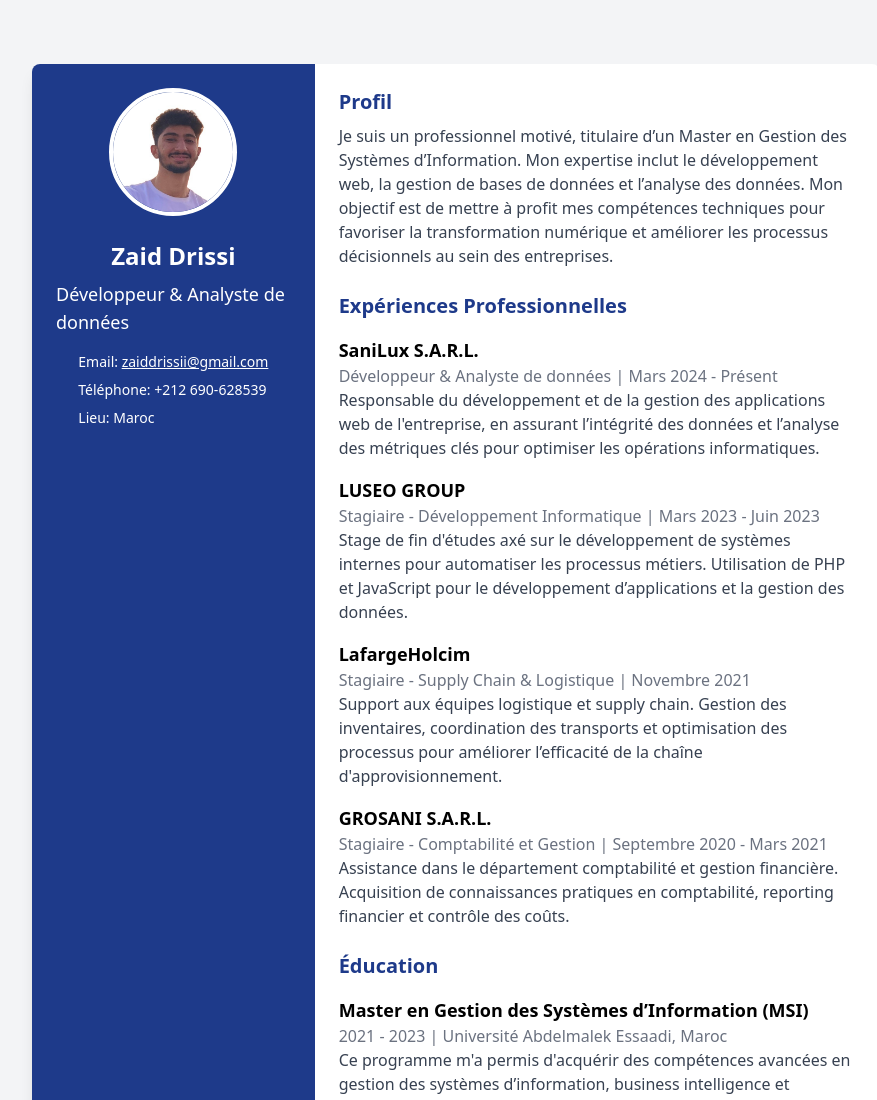
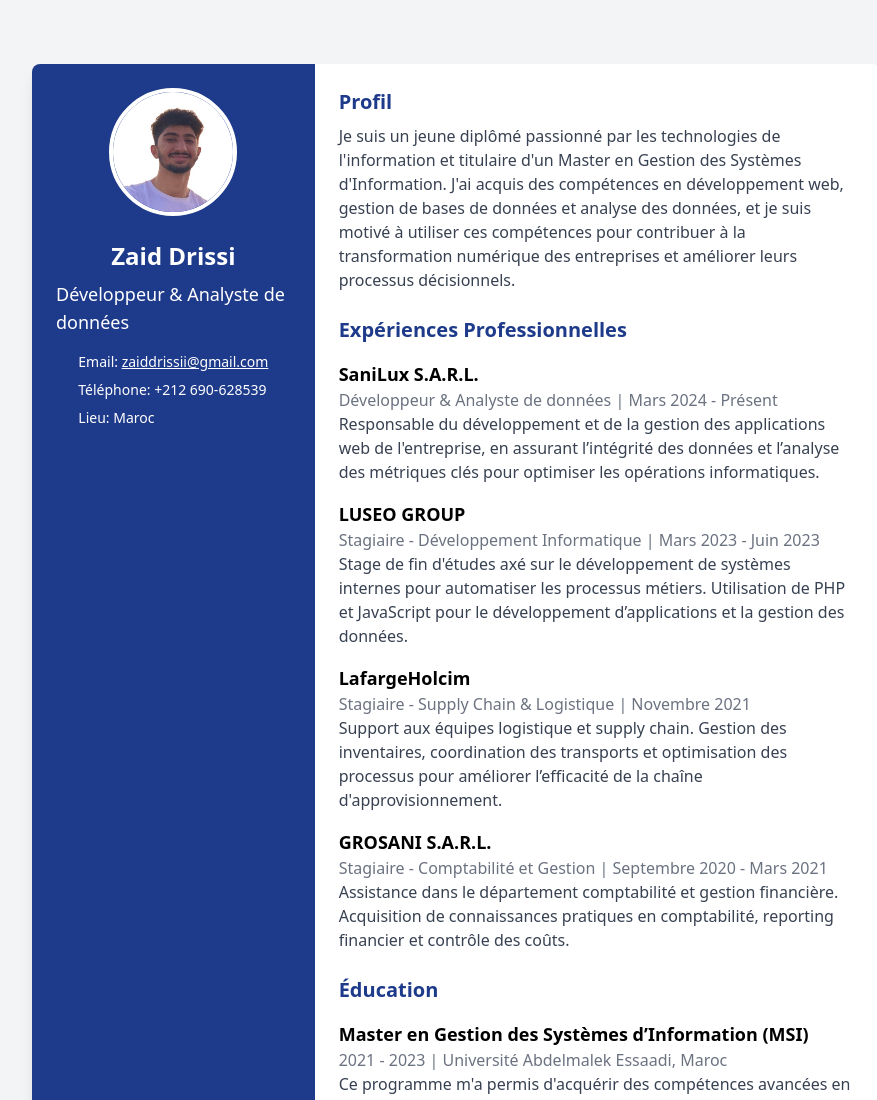
Before and after one commit to zaiddrissi/cv_zaiddrissi, a plain HTML site: page index.html in a window 1280 px wide. Shown: the top 1100 px of the page, without its empty margins (184-1061 px from the left). Drawn offline with nearby package versions, Linux system fonts and the light colour scheme.

Commit message:
index.html

```diff
--- a/index.html
+++ b/index.html
@@ -30,7 +30,7 @@
                 <!-- Section Profil -->
                 <section class="mb-6">
                     <h3 class="text-blue-900 text-xl font-bold">Profil</h3>
-                    <p class="text-gray-700 mt-2">Je suis un professionnel motivé, titulaire d’un Master en Gestion des Systèmes d’Information. Mon expertise inclut le développement web, la gestion de bases de données et l’analyse des données. Mon objectif est de mettre à profit mes compétences techniques pour favoriser la transformation numérique et améliorer les processus décisionnels au sein des entreprises.</p>
+                    <p class="text-gray-700 mt-2">Je suis un jeune diplômé passionné par les technologies de l'information et titulaire d'un Master en Gestion des Systèmes d'Information. J'ai acquis des compétences en développement web, gestion de bases de données et analyse des données, et je suis motivé à utiliser ces compétences pour contribuer à la transformation numérique des entreprises et améliorer leurs processus décisionnels.</p>
                 </section>
 
                 <!-- Section Expériences Professionnelles -->
```
